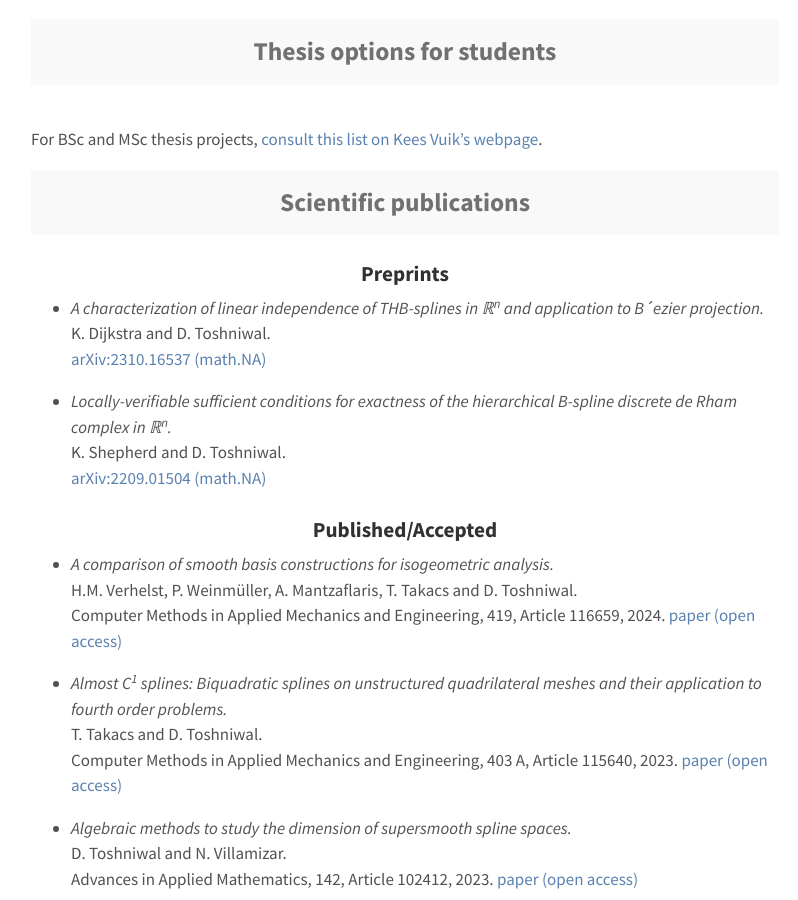
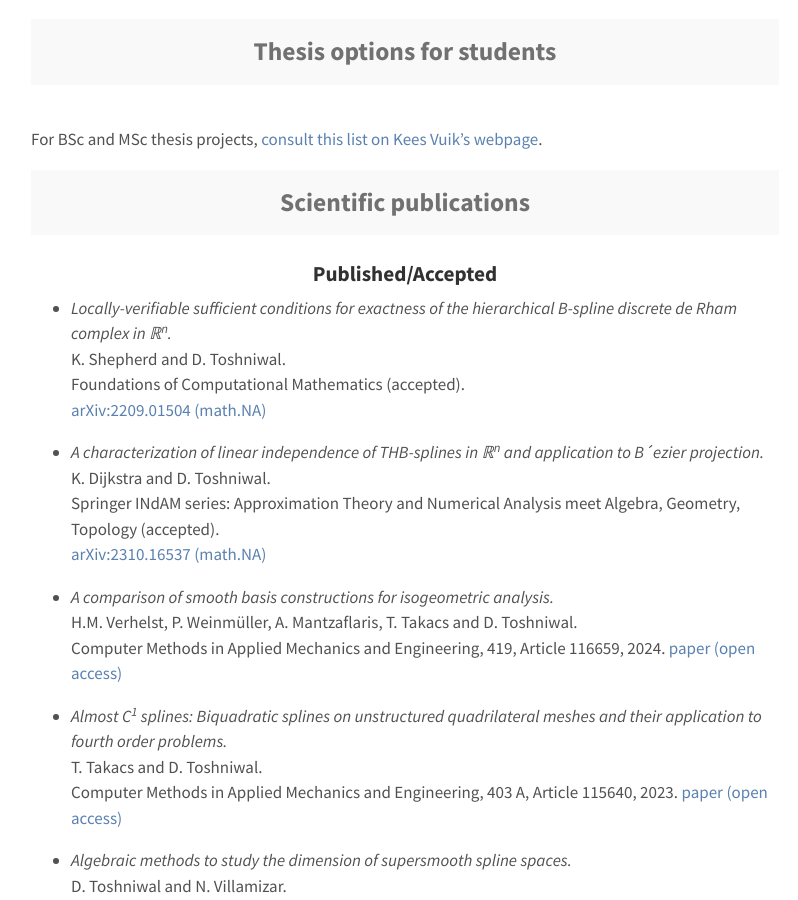
Before and after one commit to dtoshniwal/dtoshniwal.github.io, a Jekyll site: the page built from research.md, in a window 1280 px wide and 900 px high, scrolled down 564 px. Shown: the whole window, without its empty margins (235-1033 px from the left). Built offline with Jekyll 4.4.1, drawn with Linux system fonts in a browser that asks for light colours.

Commit message:
Update publications

```diff
--- a/research.md
+++ b/research.md
@@ -32,22 +32,26 @@ For BSc and MSc thesis projects, [consult this list on Kees Vuik's webpage](http
 
 
 <h2 class="message" align="center">Scientific publications</h2>
-<h3 align="center">Preprints</h3>
+<!--<h3 align="center">Preprints</h3>-->
+
+<h3 align="center">Published/Accepted</h3>
+
+* <i>Locally-verifiable sufficient conditions for exactness of the hierarchical B-spline discrete de Rham complex in ℝ<sup>n</sup>.</i>
+<br>
+K. Shepherd and D. Toshniwal.
+<br>
+Foundations of Computational Mathematics (accepted).
+<br>
+[arXiv:2209.01504 (math.NA)](https://arxiv.org/abs/2209.01504/)
+
 
 * <i>A characterization of linear independence of THB-splines in ℝ<sup>n</sup> and application to B´ezier projection.</i>
 <br>
 K. Dijkstra and D. Toshniwal.
 <br>
+Springer INdAM series: Approximation Theory and Numerical Analysis meet Algebra, Geometry, Topology (accepted).
+<br>
 [arXiv:2310.16537 (math.NA)](https://arxiv.org/abs/2310.16537/)
-
-* <i>Locally-verifiable sufficient conditions for exactness of the hierarchical B-spline discrete de Rham complex in ℝ<sup>n</sup>.</i>
-<br>
-K. Shepherd and D. Toshniwal.
-<br>
-[arXiv:2209.01504 (math.NA)](https://arxiv.org/abs/2209.01504/)
-
-
-<h3 align="center">Published/Accepted</h3>
 
 * <i>A comparison of smooth basis constructions for isogeometric analysis.</i>
 <br>
```
